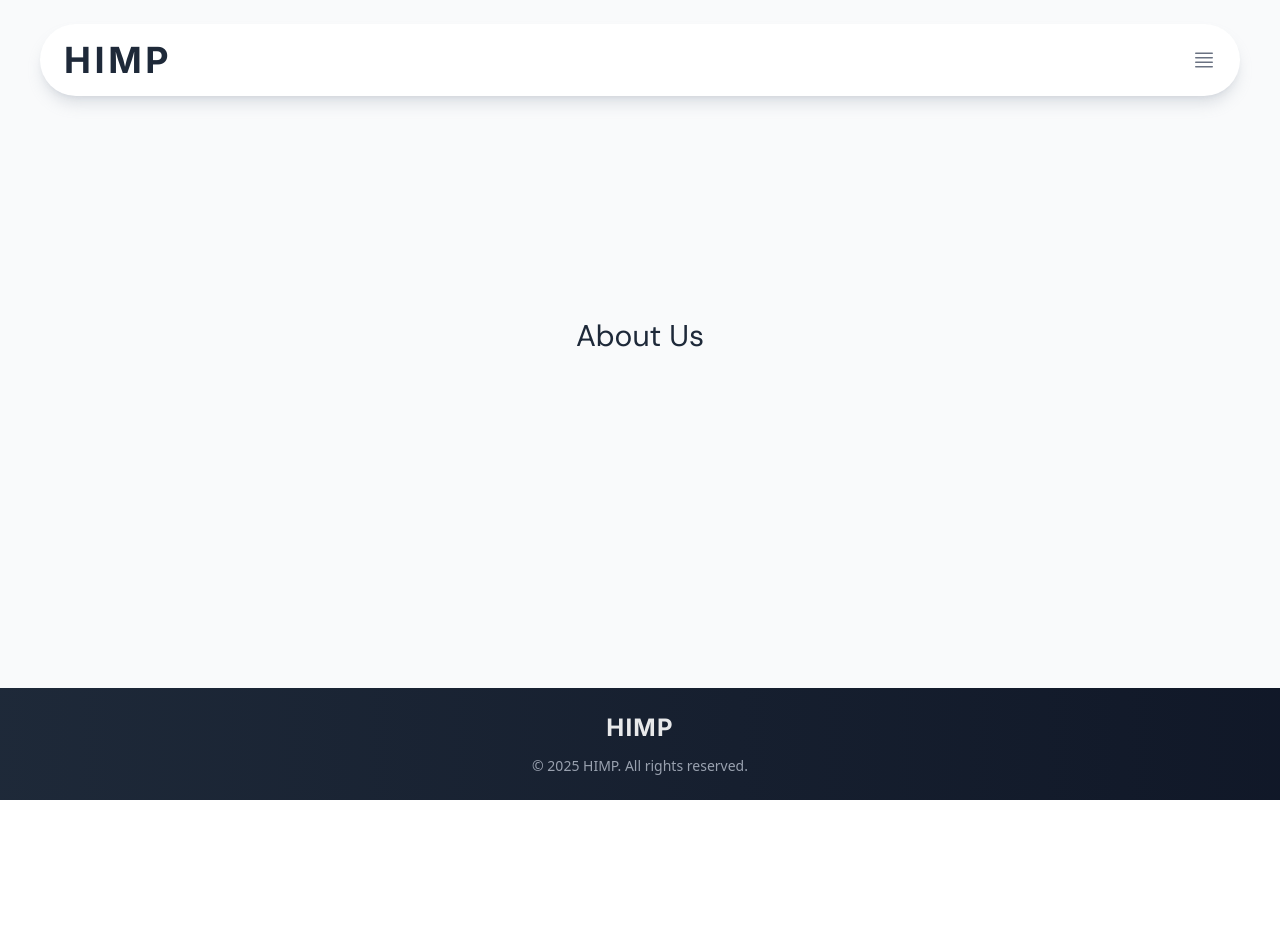
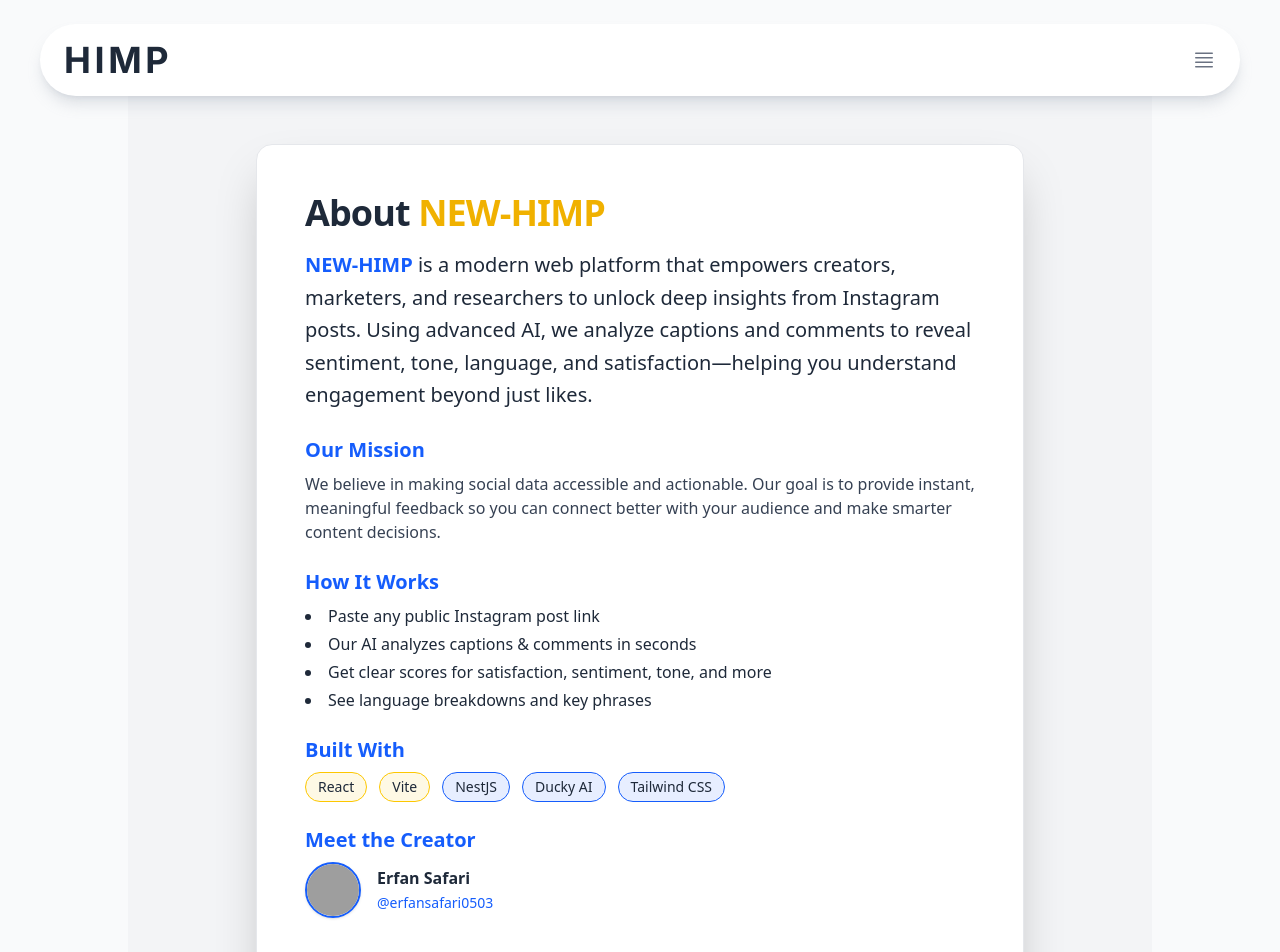
Before and after one commit to ErfanSafari0503/New-Himp, a React (Vite) app: page /about-us in a window 1280 px wide. Shown: the top 952 px of the page. Before the commit the page ends 800 px from the top, so only its background shows below. Built offline with nearby package versions, Linux system fonts and the light colour scheme; grey boxes are pictures that could not be loaded.

Commit message:
feat(ui): enhance About Us section with detailed information and improved layout

```diff
--- a/src/ui/AboutUs.jsx
+++ b/src/ui/AboutUs.jsx
@@ -1,10 +1,92 @@
 function AboutUs() {
   return (
-    <div className="flex min-h-[60vh] items-center justify-center px-2 sm:px-4 md:px-8 lg:px-16 xl:px-32 2xl:mx-auto 2xl:max-w-5xl">
-      <div className="font-DM-Sans text-center text-lg text-gray-800 sm:text-xl md:text-2xl lg:text-3xl">
-        About Us
+    <section className="flex min-h-[70vh] items-center justify-center bg-gray-100 px-4 py-12">
+      <div className="w-full max-w-3xl rounded-2xl border border-gray-200 bg-white p-8 shadow-2xl md:p-12">
+        <h1 className="font-inter mb-4 text-3xl font-extrabold tracking-tight text-gray-800 md:text-4xl">
+          About <span className="text-yellow-500">NEW-HIMP</span>
+        </h1>
+        <p className="mb-6 text-lg leading-relaxed text-gray-800 md:text-xl">
+          <span className="font-semibold text-blue-600">NEW-HIMP</span> is a
+          modern web platform that empowers creators, marketers, and researchers
+          to unlock deep insights from Instagram posts. Using advanced AI, we
+          analyze captions and comments to reveal sentiment, tone, language, and
+          satisfaction—helping you understand engagement beyond just likes.
+        </p>
+        <div className="mb-6">
+          <h2 className="font-inter mb-2 text-xl font-bold text-blue-600">
+            Our Mission
+          </h2>
+          <p className="text-gray-700">
+            We believe in making social data accessible and actionable. Our goal
+            is to provide instant, meaningful feedback so you can connect better
+            with your audience and make smarter content decisions.
+          </p>
+        </div>
+        <div className="mb-6">
+          <h2 className="font-inter mb-2 text-xl font-bold text-blue-600">
+            How It Works
+          </h2>
+          <ul className="list-inside list-disc space-y-1 text-gray-800">
+            <li>Paste any public Instagram post link</li>
+            <li>Our AI analyzes captions & comments in seconds</li>
+            <li>
+              Get clear scores for satisfaction, sentiment, tone, and more
+            </li>
+            <li>See language breakdowns and key phrases</li>
+          </ul>
+        </div>
+        <div className="mb-6">
+          <h2 className="font-inter mb-2 text-xl font-bold text-blue-600">
+            Built With
+          </h2>
+          <div className="flex flex-wrap gap-3">
+            <span className="rounded-full border border-yellow-400 bg-yellow-400/10 px-3 py-1 text-sm font-medium text-gray-800">
+              React
+            </span>
+            <span className="rounded-full border border-yellow-400 bg-yellow-400/10 px-3 py-1 text-sm font-medium text-gray-800">
+              Vite
+            </span>
+            <span className="rounded-full border border-blue-600 bg-blue-600/10 px-3 py-1 text-sm font-medium text-gray-800">
+              NestJS
+            </span>
+            <span className="rounded-full border border-blue-600 bg-blue-600/10 px-3 py-1 text-sm font-medium text-gray-800">
+              Ducky AI
+            </span>
+            <span className="rounded-full border border-blue-600 bg-blue-600/10 px-3 py-1 text-sm font-medium text-gray-800">
+              Tailwind CSS
+            </span>
+          </div>
+        </div>
+        <div className="mb-6">
+          <h2 className="font-inter mb-2 text-xl font-bold text-blue-600">
+            Meet the Creator
+          </h2>
+          <div className="flex items-center gap-4">
+            <img
+              src="https://avatars.githubusercontent.com/u/103066742?v=4"
+              alt="ErfanSafari0503"
+              className="h-14 w-14 rounded-full border-2 border-blue-600 shadow"
+            />
+            <div>
+              <p className="font-semibold text-gray-800">Erfan Safari</p>
+              <a
+                href="https://github.com/erfansafari0503"
+                target="_blank"
+                rel="noopener noreferrer"
+                className="text-sm text-blue-600 hover:underline"
+              >
+                @erfansafari0503
+              </a>
+            </div>
+          </div>
+        </div>
+        <div className="mt-8 text-base text-gray-500 opacity-80">
+          <span>
+            Open source • MIT License • Built with 💙 for the digital community
+          </span>
+        </div>
       </div>
-    </div>
+    </section>
   );
 }
 
```
